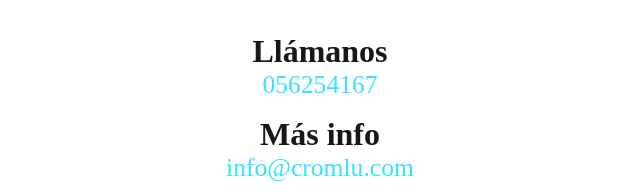
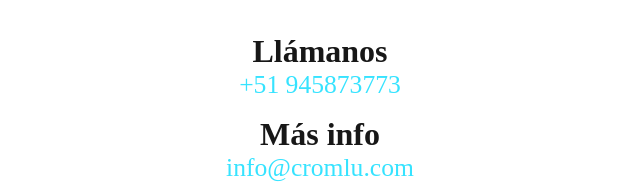
Before and after one commit to TeamCromlu/cromlu, a plain HTML site: page index.html in a window 1280 px wide. Shown: the part 4823-5019 px from the top of the page, 48-688 px from the left. Drawn offline with nearby package versions, Linux system fonts and the light colour scheme.

Commit message:
se arreglo el numero de ceular

```diff
--- a/index.html
+++ b/index.html
@@ -328,7 +328,7 @@
 						Llámanos
 					</h3>
 					<a href="#">
-						056254167
+						+51 945873773
 					</a>
 				</div>
 				<div class="contacto__mail">
```
